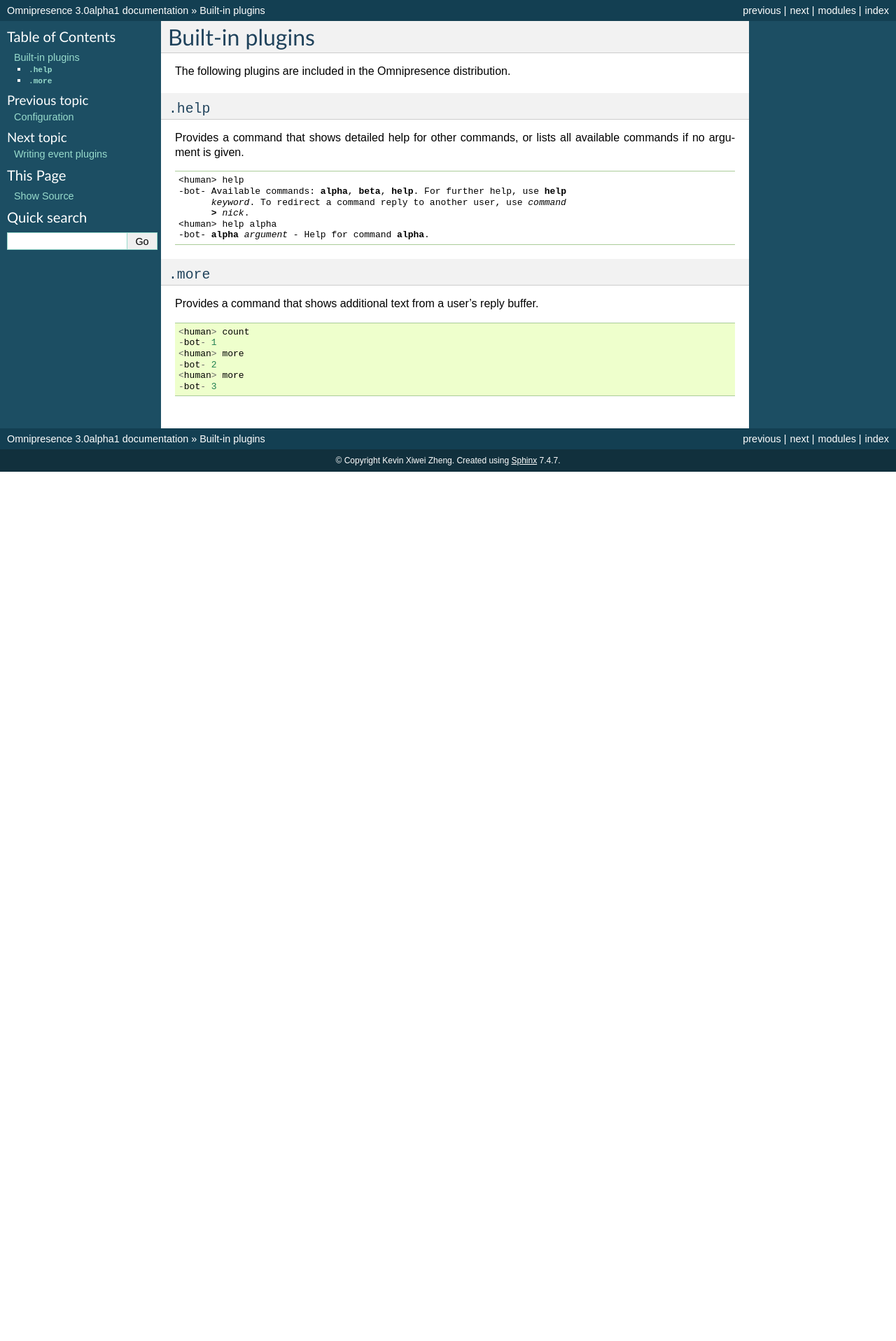
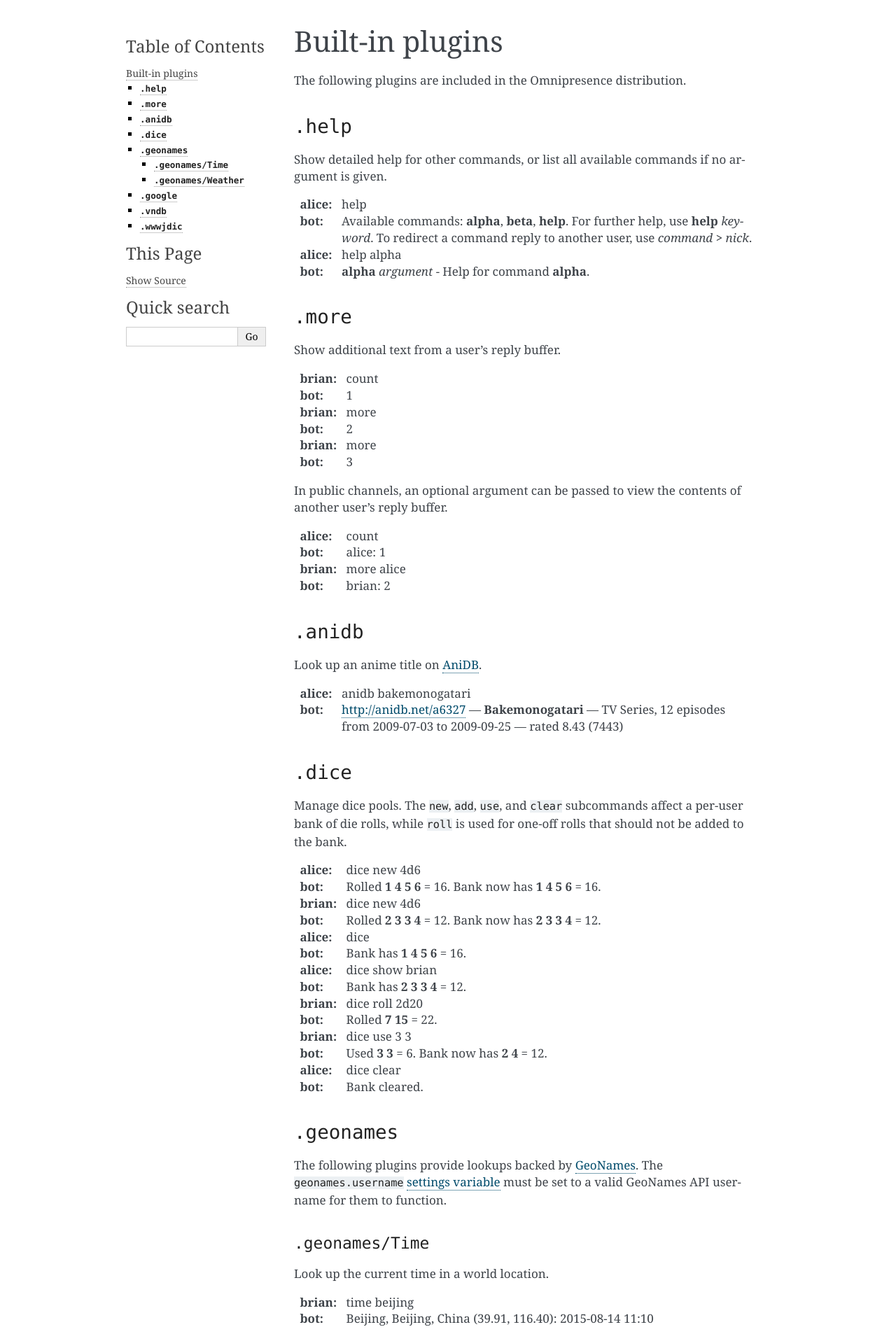
Before and after one commit to kxz/omnipresence, a Sphinx documentation site: the page built from docs/builtins.rst, in a window 1280 px wide. Shown: the top 1916 px of the page at 70% size. Built offline with Sphinx 7.4.7, drawn with Linux system fonts in a browser that asks for light colours; before the commit the page ends 900 px from its top, so only the background shows below that; some of the changed text lies outside the part shown.

Commit message:
Update built-in plugin docs, plus other small tweaks

```diff
--- a/docs/builtins.rst
+++ b/docs/builtins.rst
@@ -5,36 +5,176 @@ Built-in plugins
 
 The following plugins are included in the Omnipresence distribution.
 
+
 ``.help``
 =========
 
 .. module:: omnipresence.plugins.help
 
-Provides a command that shows detailed help for other commands, or lists
-all available commands if no argument is given.
+Show detailed help for other commands, or list all available commands if
+no argument is given.
 
-.. parsed-literal::
+:alice: help
+:bot: Available commands: **alpha**, **beta**, **help**.
+      For further help, use **help** *keyword*.
+      To redirect a command reply to another user, use *command* **>**
+      *nick*.
+:alice: help alpha
+:bot: **alpha** *argument* - Help for command **alpha**.
 
-   <human> help
-   -bot- Available commands: **alpha**, **beta**, **help**. For further help, use **help**
-         *keyword*. To redirect a command reply to another user, use *command*
-         **>** *nick*.
-   <human> help alpha
-   -bot- **alpha** *argument* - Help for command **alpha**.
 
 ``.more``
 =========
 
 .. module:: omnipresence.plugins.more
 
-Provides a command that shows additional text from a user's reply
-buffer.
+Show additional text from a user's reply buffer.
 
-.. parsed-literal::
+:brian: count
+:bot: 1
+:brian: more
+:bot: 2
+:brian: more
+:bot: 3
 
-   <human> count
-   -bot- 1
-   <human> more
-   -bot- 2
-   <human> more
-   -bot- 3
+In public channels, an optional argument can be passed to view the
+contents of another user's reply buffer.
+
+:alice: count
+:bot: alice: 1
+:brian: more alice
+:bot: brian: 2
+
+
+``.anidb``
+==========
+
+.. module:: omnipresence.plugins.anidb
+
+Look up an anime title on `AniDB`__.
+
+__ http://anidb.net/
+
+:alice: anidb bakemonogatari
+:bot: http://anidb.net/a6327 —
+      **Bakemonogatari** —
+      TV Series, 12 episodes from 2009-07-03 to 2009-09-25 —
+      rated 8.43 (7443)
+
+
+``.dice``
+=========
+
+.. module:: omnipresence.plugins.dice
+
+Manage dice pools.
+The ``new``, ``add``, ``use``, and ``clear`` subcommands affect a
+per-user bank of die rolls, while ``roll`` is used for one-off rolls
+that should not be added to the bank.
+
+:alice: dice new 4d6
+:bot: Rolled **1 4 5 6** = 16.
+      Bank now has **1 4 5 6** = 16.
+:brian: dice new 4d6
+:bot: Rolled **2 3 3 4** = 12.
+      Bank now has **2 3 3 4** = 12.
+:alice: dice
+:bot: Bank has **1 4 5 6** = 16.
+:alice: dice show brian
+:bot: Bank has **2 3 3 4** = 12.
+:brian: dice roll 2d20
+:bot: Rolled **7 15** = 22.
+:brian: dice use 3 3
+:bot: Used **3 3** = 6. Bank now has **2 4** = 12.
+:alice: dice clear
+:bot: Bank cleared.
+
+
+``.geonames``
+=============
+
+.. module:: omnipresence.plugins.geonames
+
+The following plugins provide lookups backed by `GeoNames`__.
+The ``geonames.username`` :ref:`settings variable <settings-variable>`
+must be set to a valid GeoNames API username for them to function.
+
+__ http://geonames.org/
+
+
+``.geonames/Time``
+------------------
+
+Look up the current time in a world location.
+
+:brian: time beijing
+:bot: Beijing, Beijing, China (39.91, 116.40): 2015-08-14 11:10
+
+If `pytz`__ is installed, case-sensitive tz database names are also
+supported.
+
+__ http://pythonhosted.org/pytz/
+
+:alice: time UTC
+:bot: UTC (tz database): 2015-08-14 03:10
+
+
+``.geonames/Weather``
+---------------------
+
+Look up weather conditions in a world location.
+
+:brian: weather london
+:bot: London, England, United Kingdom (51.51, -0.13):
+      19.0°C/66.2°F, broken clouds, 93% humidity
+      from London City Airport (EGLC) as of 26 minutes ago
+
+
+``.google``
+===========
+
+.. module:: omnipresence.plugins.google
+
+Perform a Google search.
+
+:alice: google far-out son of lung
+:bot: https://en.wikipedia.org/wiki/Omnipresence —
+      **Omnipresence - Wikipedia, the free encyclopedia**:
+      **Omnipresence** or ubiquity is the property of being present
+      everywhere.
+      This property is most commonly used in a religious context as an
+      attribute of a deity or ... (+147999 more)
+
+
+``.vndb``
+=========
+
+.. module:: omnipresence.plugins.vndb
+
+Look up a visual novel title on the `Visual Novel Database`__.
+
+__ https://vndb.org/
+
+:brian: vndb ever17
+:bot: https://vndb.org/v17 —
+      **Ever17 -The Out of Infinity-**,
+      first release 2002-08-29 — rated 8.71 (3763) (+1 more)
+
+
+``.wwwjdic``
+============
+
+.. module:: omnipresence.plugins.wwwjdic
+
+Define a Japanese word or phrase using `Jim Breen's WWWJDIC`__.
+If `Waapuro`__ is installed, Nihon-shiki romanizations are provided
+alongside the kana spellings.
+
+__ http://wwwjdic.org/
+__ https://pypi.python.org/pypi/waapuro
+
+:alice: wwwjdic kotoba
+:bot: 言葉(P);詞;辞 [ことば (kotoba) (P); けとば (ketoba) (言葉)(ok)] (n)
+      (1) (See 言語) language; dialect;
+      (2) (See 単語) word; words; phrase; term; expression; remark;
+      (3) speech; (manner of) speaking; (P) (+28 more)
--- a/docs/conf.py
+++ b/docs/conf.py
@@ -99,7 +99,7 @@ pygments_style = 'sphinx'
 
 # The theme to use for HTML and HTML Help pages.  See the documentation for
 # a list of builtin themes.
-html_theme = 'default'
+#html_theme = 'default'
 
 # Theme options are theme-specific and customize the look and feel of a theme
 # further.  For a list of options available for each theme, see the
--- a/docs/plugins.rst
+++ b/docs/plugins.rst
@@ -85,7 +85,7 @@ Command replies
 ===============
 
 Any plugin with an ``on_command`` callback can be assigned one or more
-keywords in :doc:`its configuration <settings-plugin>`.
+keywords in :ref:`its configuration <settings-plugin>`.
 Unlike most other callbacks, whose return values are ignored, any value
 returned from ``on_command`` becomes the command reply, and is sent as
 either a channel message addressed to the command target or a private
```
